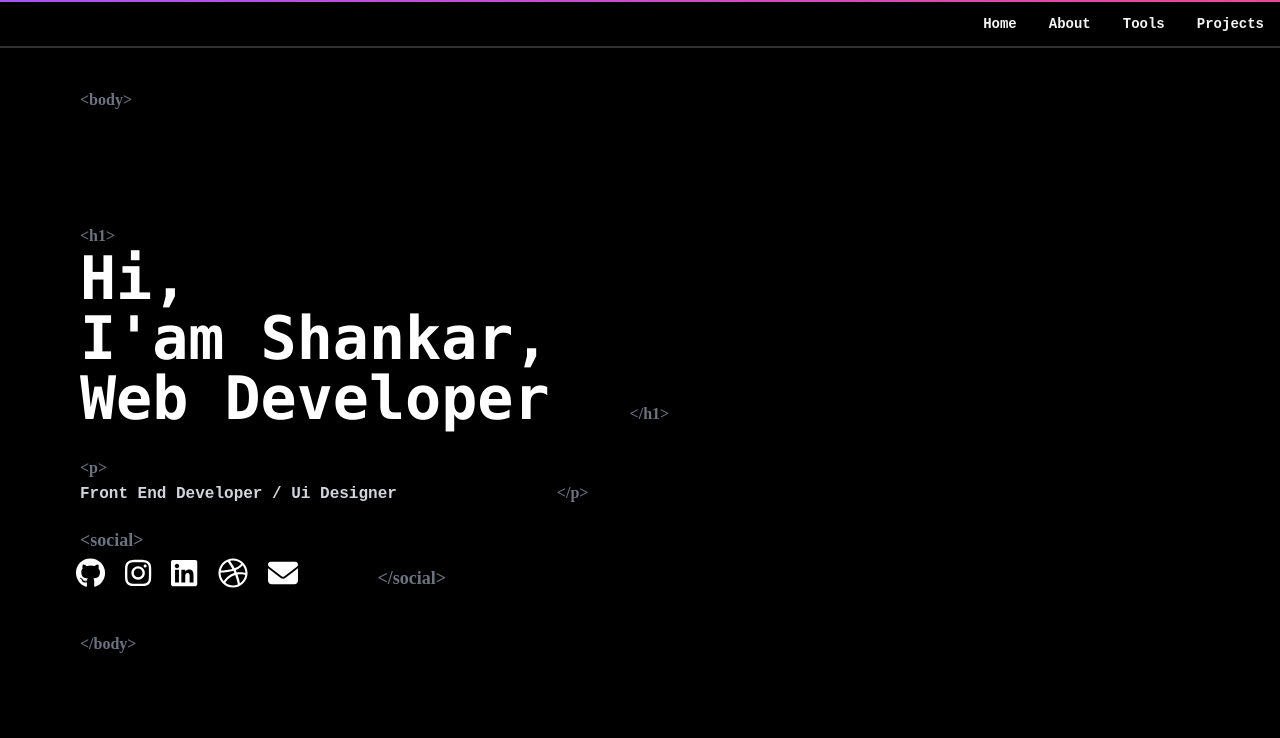
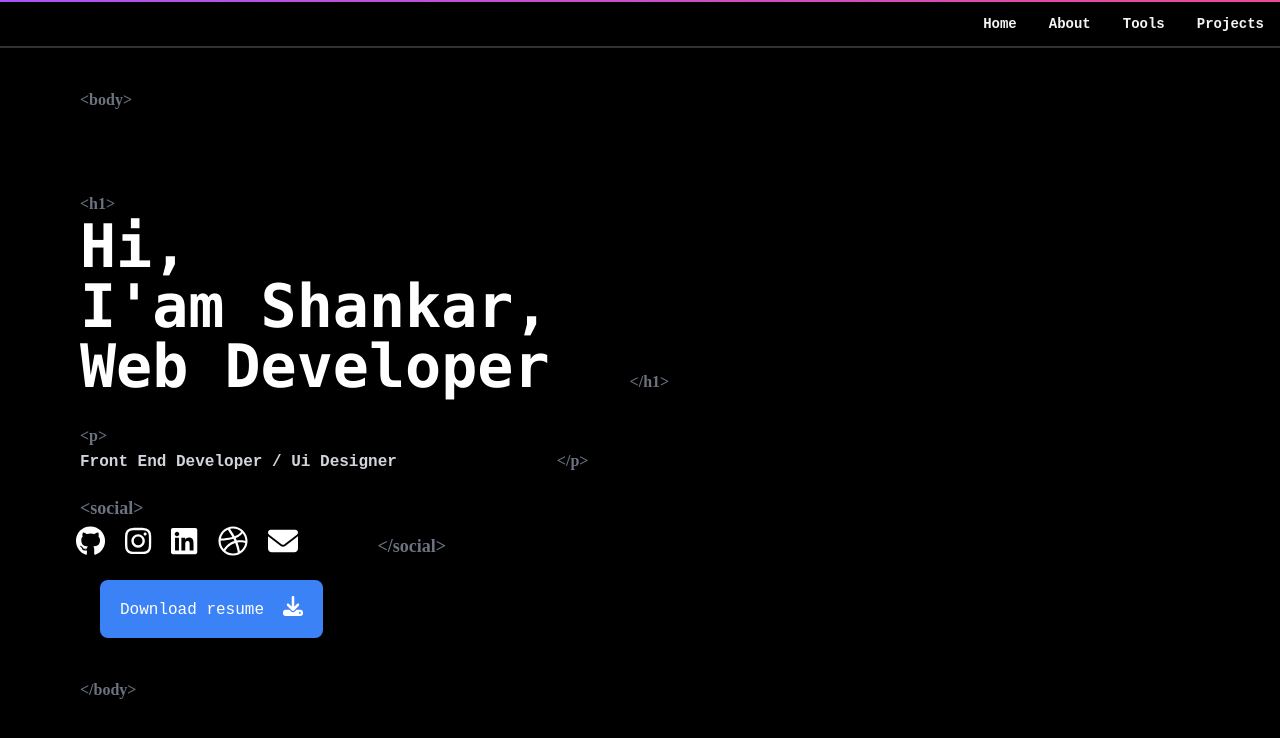
Before and after one commit to goutham-shankar/shankarg-Portfolio-website-, a Next.js app: page / in a window 1280 px wide. Shown: the top 738 px of the page. Built offline with nearby package versions, Linux system fonts and the light colour scheme; a web font is replaced by a local one.

Commit message:
added resume

```diff
--- a/pages/index.js
+++ b/pages/index.js
@@ -8,9 +8,11 @@ import {
   faLinkedin,
   faDribbble,
 
+
 } from "@fortawesome/free-brands-svg-icons";
 import {
-  faEnvelope
+  faEnvelope,
+  faDownload,
 } from "@fortawesome/free-solid-svg-icons";
 
 export default function Home() {
@@ -18,7 +20,7 @@ export default function Home() {
     <div >
       <div className='mx-auto '>
 
-        <p className='box-content h-auto ml-2 space-x-10 font-semibold text-gray-500 bg-transparent mt-28 sm:mr-20 sm:ml-20 font-Rampart'>{"<h1>"}</p>
+        <p className='box-content h-auto mt-20 ml-2 space-x-10 font-semibold text-gray-500 bg-transparent sm:mr-20 sm:ml-20 font-Rampart'>{"<h1>"}</p>
         <h1 className='container box-content items-center inline-block w-auto h-auto mx-auto space-x-10 font-mono text-5xl font-extrabold text-white bg-transparent sm:mr-20 sm:ml-20 sm:text-6xl'>Hi,<br />I&apos;am Shankar,<br />Web Developer
         </h1>
         <p className='inline-block font-semibold text-gray-500 bg-transparent sm:mr-20 font-Rampart '>{"</h1>"}</p>
@@ -59,9 +61,16 @@ export default function Home() {
 
 
             </div><p className='box-content inline-block h-auto ml-5 space-x-10 text-lg font-semibold text-gray-500 bg-transparent sm:mr-10 font-Rampart sm:ml-20'> {"</social>"}</p>
+            <button className="px-5 py-4 mt-5 ml-20 text-white bg-blue-500 rounded-lg font-Mono col md:ml-20 md:block"><a className="text-white " href="https://drive.google.com/file/d/1hxO86qy4rDFn7l46qsQFpZiDwl9pc9oa/view?usp=sharing">Download resume</a> &nbsp;
+              <FontAwesomeIcon
+
+                icon={faDownload}
+                style={{ fontSize: 20, color: "white", }}
+
+              />
+            </button>
 
           </div>
-
 
 
         </div>
```
